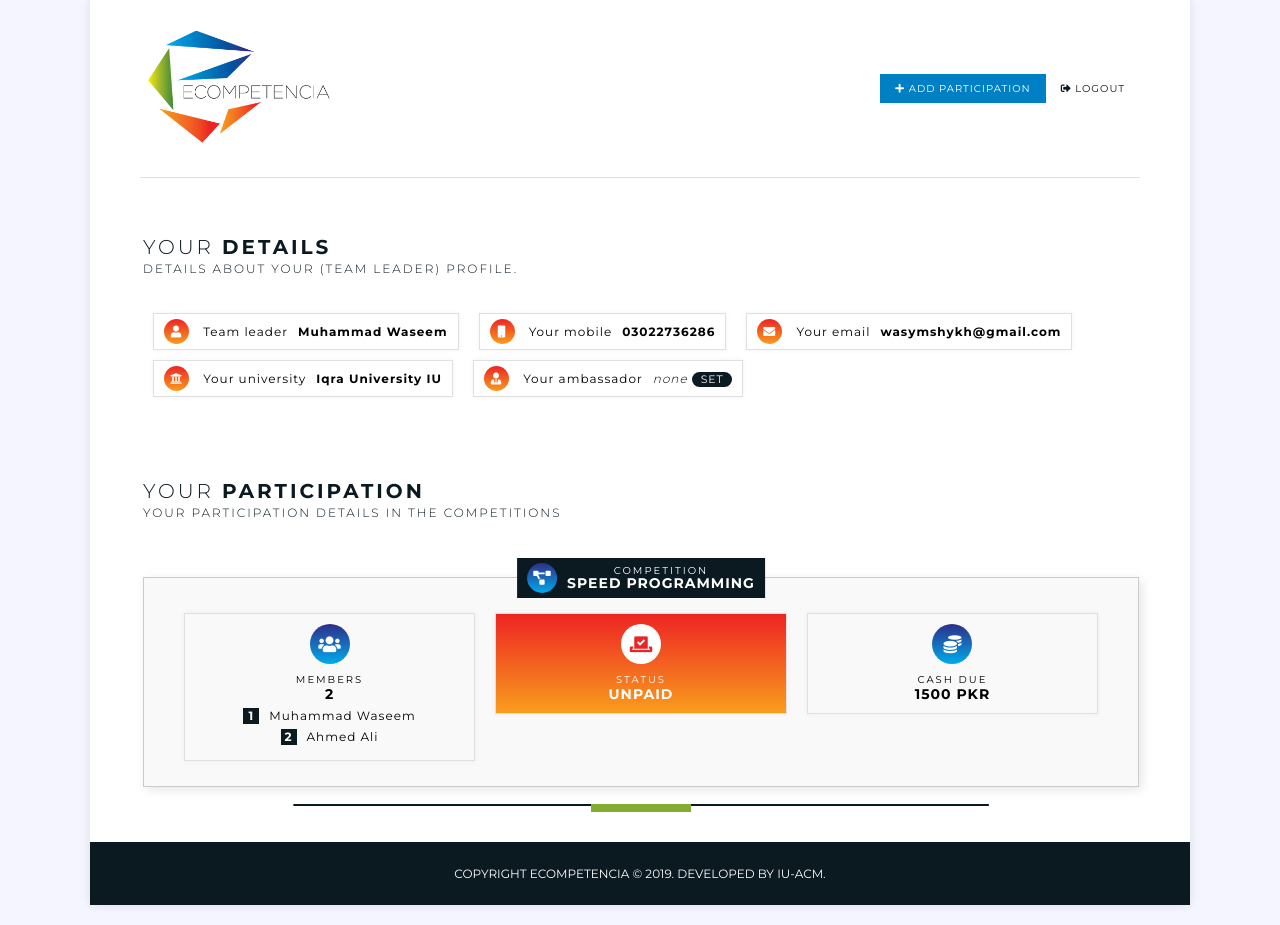
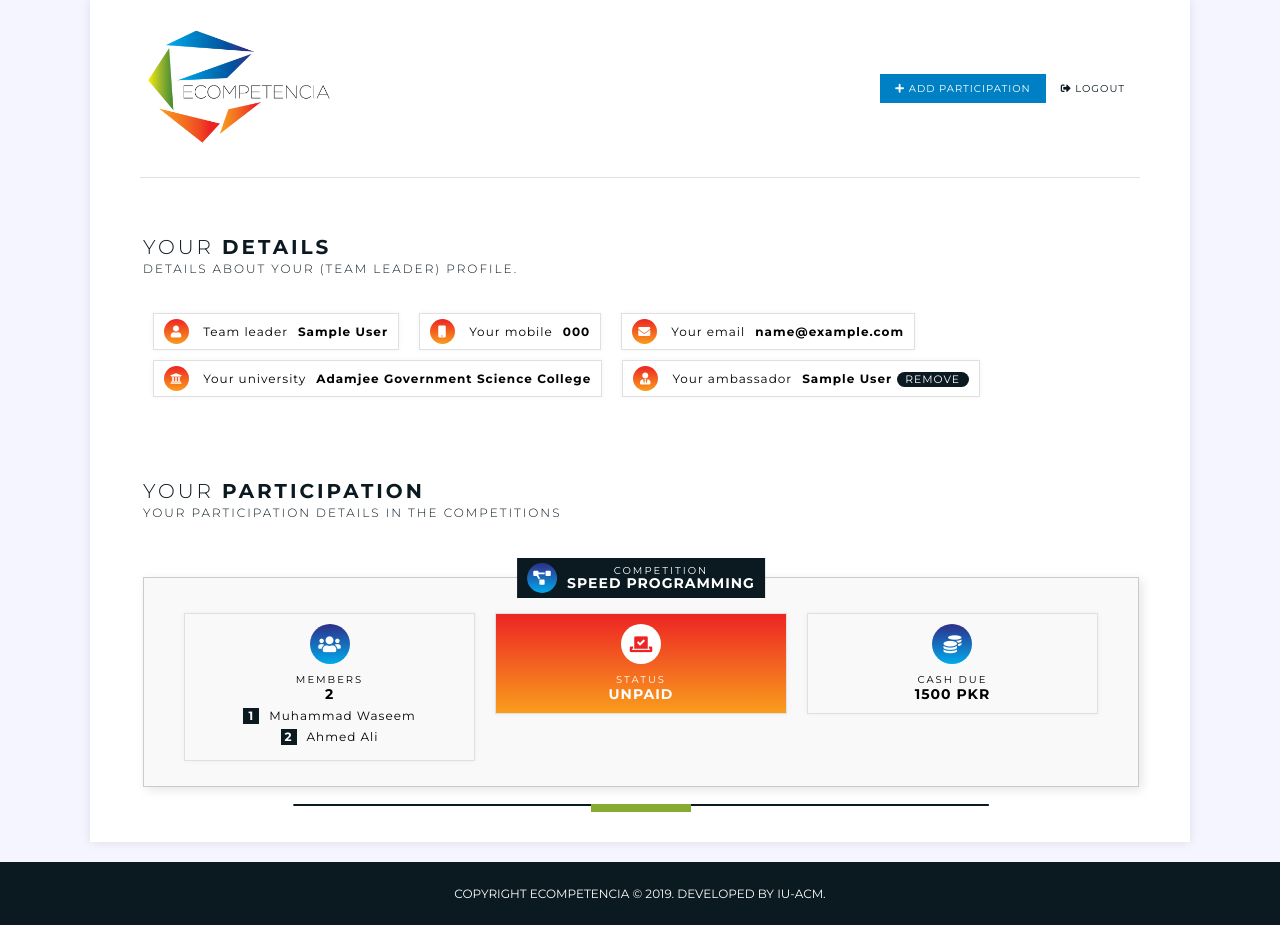
Before and after one commit to wasymshykh/ecompetencia-script, a PHP site: page /ecompetencia-script/public/account.php in a window 1280 px wide. Shown: the part 21-946 px from the top of the page. Run offline with PHP 8.4, Linux system fonts and the light colour scheme; the visitor is signed in with stand-in values (Sample User, id 1); data comes from the database, SQL or seed files in the repository; tables that the repository leaves empty hold one stand-in row (values such as "Sample post").

Commit message:
dashboard page - user details done

```diff
--- a/config/auth_user.php
+++ b/config/auth_user.php
@@ -0,0 +1,18 @@
+<?php
+    session_start();
+
+    if(!isset($_SESSION['logged']) || empty($_SESSION['logged']) || !$_SESSION['logged']){
+       header('location: '.URL.'/login.php');
+    }
+
+    if(!isUserIdExists($_SESSION['user_id'])){
+        header('location: '.URL.'/login.php');
+    }
+
+    if(isUserIdDisabled($_SESSION['user_id'])){
+        header('location: '.URL.'/login.php');
+    }
+
+    // joins applied
+    $user = getUserDetailsById($_SESSION['user_id']);
+?>
--- a/public/account.php
+++ b/public/account.php
@@ -1,8 +1,8 @@
 <?php
     include '../config/db.php';
     include 'includes/functions.php';
-
-
-    ?>
-
-<?php include 'views/view.account.php';
+    include '../config/auth_user.php';
+?>
+<?php include 'views/layout/account_header.php'; ?>
+<?php include 'views/view.account.php'; ?>
+<?php include 'views/layout/account_footer.php'; ?>
--- a/public/includes/functions.php
+++ b/public/includes/functions.php
@@ -129,9 +129,58 @@
         return false;
     }
 
+    function getUserById($id) {
+        global $db;
+        $q = "SELECT * FROM `users` WHERE `user_ID`=:userid";
+        $s = $db->prepare($q);
+        $s->execute(['userid'=>$id]);
+        if($s->rowCount() > 0){
+            return $s->fetch();
+        }
+        return false;
+    }
+
+    function getUserDetailsById($id) {
+        global $db;
+        $q = "SELECT * FROM `users` u INNER JOIN `institutes` i ON u.institute_ID = i.institute_ID WHERE `user_ID`=:userid";
+        $s = $db->prepare($q);
+        $s->execute(['userid'=>$id]);
+        if($s->rowCount() > 0){
+            return $s->fetch();
+        }
+        return false;
+    }
+
+    function getAmbassadorDetailsByID($id)
+    {
+        global $db;
+        $q = "SELECT * FROM `ambassador_applicant` WHERE `ambassador_ID`=:id";
+        $s = $db->prepare($q);
+        $s->execute(['id'=>$id]);
+        if($s->rowCount()>0){
+            return $s->fetch();
+        }
+        return false;
+    }
+
     function isUserDisabled($email) {
         $user = getUserByEmail($email);
         if($user['user_status'] == 'D'){
+            return true;
+        }
+        return false;
+    }
+
+    function isUserIdDisabled($id) {
+        $user = getUserById($id);
+        if($user['user_status'] == 'D'){
+            return true;
+        }
+        return false;
+    }
+    function isUserIdExists($id) {
+        $user = getUserById($id);
+        if(!empty($user) && count($user) > 0){
             return true;
         }
         return false;
--- /dev/null
+++ b/public/views/layout/account_footer.php
@@ -0,0 +1,15 @@
+
+</div>
+
+<footer>
+    <div id="footer">
+        <div class="footer-inner">
+
+            <p>Copyright ecompetencia &copy; 2019. Developed by IU-ACM.</p>
+
+        </div>
+    </div>
+</footer>
+
+</body>
+</html>
--- /dev/null
+++ b/public/views/layout/account_header.php
@@ -0,0 +1,34 @@
+<!DOCTYPE html>
+<html>
+<head>
+    <meta charset="utf-8" />
+    <meta http-equiv="X-UA-Compatible" content="IE=edge">
+    <title>Ecompetencia - User Board</title>
+    <meta name="viewport" content="width=device-width, initial-scale=1">
+    <link rel="stylesheet" type="text/css" media="screen" href="<?=URL?>/assets/css/inner.css" />
+    <link rel="stylesheet" type="text/css" media="screen" href="<?=URL?>/assets/css/account.css" />
+    <link href="https://fonts.googleapis.com/css?family=Montserrat:300,400,700" rel="stylesheet" type="text/css">
+    <link rel="stylesheet" href="<?=URL;?>/assets/fontawesome/css/all.min.css">
+</head>
+<body>
+
+
+<div id="wrapper">
+    <header>
+        <div id="header">
+            <div class="header-inner">
+
+                <div class="header-logo">
+                    <a href="./">
+                        <img src="<?=URL;?>/assets/img/logo.png" alt="Logo">
+                    </a>
+                </div>
+
+                <div class="header-r">
+                    <a href="addparticipation.php" class="addp-btn"><i class="fas fa-plus"></i> Add Participation</a>
+                    <a href="logout.php"><i class="fas fa-sign-out-alt"></i> Logout</a>
+                </div>
+
+            </div>
+        </div>
+    </header>
--- a/public/views/view.account.php
+++ b/public/views/view.account.php
@@ -1,39 +1,4 @@
-<!DOCTYPE html>
-<html>
-<head>
-    <meta charset="utf-8" />
-    <meta http-equiv="X-UA-Compatible" content="IE=edge">
-    <title>Ecompetentia</title>
-    <meta name="viewport" content="width=device-width, initial-scale=1">
-    <link rel="stylesheet" type="text/css" media="screen" href="<?=URL?>/assets/css/inner.css" />
-    <link rel="stylesheet" type="text/css" media="screen" href="<?=URL?>/assets/css/account.css" />
-    <link href="https://fonts.googleapis.com/css?family=Montserrat:300,400,700" rel="stylesheet" type="text/css">
-    <link rel="stylesheet" href="https://use.fontawesome.com/releases/v5.7.0/css/all.css" integrity="sha384-lZN37f5QGtY3VHgisS14W3ExzMWZxybE1SJSEsQp9S+oqd12jhcu+A56Ebc1zFSJ" crossorigin="anonymous">
-</head>
-<body>
-
-
-<div id="wrapper">
-    <header>
-        <div id="header">
-            <div class="header-inner">
-
-                <div class="header-logo">
-                    <a href="./">
-                        <img src="<?=URL;?>/assets/img/logo.png" alt="Logo">
-                    </a>
-                </div>
-
-                <div class="header-r">
-                    <a href="addparticipation.php" class="addp-btn"><i class="fas fa-plus"></i> Add Participation</a>
-                    <a href="logout.php"><i class="fas fa-sign-out-alt"></i> Logout</a>
-                </div>
-
-            </div>
-        </div>
-    </header>
-
-    <div class="d-container">
+<div class="d-container">
 
     <div class="d-row">
 
@@ -49,7 +14,7 @@
                     Team leader
                 </span>
                 <span class="d-d-value">
-                    Muhammad Waseem
+                    <?=$user['user_fname'] . ' ' . $user['user_lname'];?>
                 </span>
             </div>
             <div class="d-detail-box">
@@ -58,7 +23,7 @@
                     Your mobile
                 </span>
                 <span class="d-d-value">
-                    03022736286
+                    <?=$user['user_phone']?>
                 </span>
             </div>
             <div class="d-detail-box">
@@ -67,7 +32,7 @@
                     Your email
                 </span>
                 <span class="d-d-value">
-                    wasymshykh@gmail.com
+                    <?=$user['user_email']?>
                 </span>
             </div>
             <div class="d-detail-box">
@@ -76,7 +41,7 @@
                     Your university
                 </span>
                 <span class="d-d-value">
-                    Iqra University IU
+                    <?=$user['institute_name']?>
                 </span>
             </div>
             <div class="d-detail-box">
@@ -85,8 +50,15 @@
                     Your ambassador
                 </span>
                 <span class="d-d-value">
-                    <i>none</i>
-                    <a href="#">set</a>
+                    <?php if($user['ambassador_ID'] != NULL):
+                        $ambassador = getAmbassadorDetailsByID($user['ambassador_ID']);
+                    ?>
+                        <?=$ambassador['ambassador_fname'] . ' ' . $ambassador['ambassador_lname'] ?>
+                        <a href="#">remove</a>
+                    <?php else: ?>
+                        <i>none</i>
+                        <a href="#">set</a>
+                    <?php endif;?>
                 </span>
             </div>
         </div>
@@ -156,16 +128,3 @@
     </div>
 
 </div>
-
-    <footer>
-        <div id="footer">
-            <div class="footer-inner">
-
-                <p>Copyright ecompetencia &copy; 2019. Developed by IU-ACM.</p>
-
-            </div>
-        </div>
-    </footer>
-
-</body>
-</html>
```
Also changed, not shown: db.sql (+23 -67 lines).
